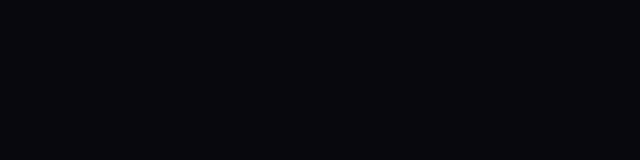
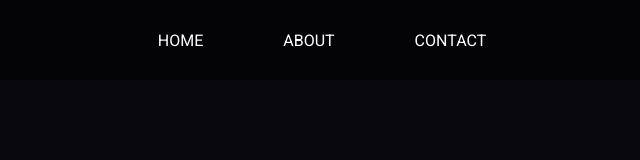
Before and after one commit to isaacsandelin/soundforcreators, a plain HTML site: page about.html in a window 1280 px wide. Shown: the whole page, without its empty margins (318-958 px from the left). Drawn offline with Linux system fonts and the light colour scheme.

Commit message:
Added boiler plate text to about page

```diff
--- a/about.html
+++ b/about.html
@@ -14,3 +14,16 @@
 
     <link rel="stylesheet" href="./assets/CSS/style.css">
 </head>
+
+<body>
+    <header>
+        <!-- NAVIGATION -->
+        <nav id="nav">
+            <!-- <a href="#"><i class="fak fa-atmos-logo-black"></i></a> -->
+            <a href="index.html">home</a>
+            <a href="about.html" id="about-nav">about</a>
+            <a href="#">contact</a>
+        </nav>
+    </header>
+</body>
+</html>
```
Also changed, not shown: index.html (+1 -1 lines).
